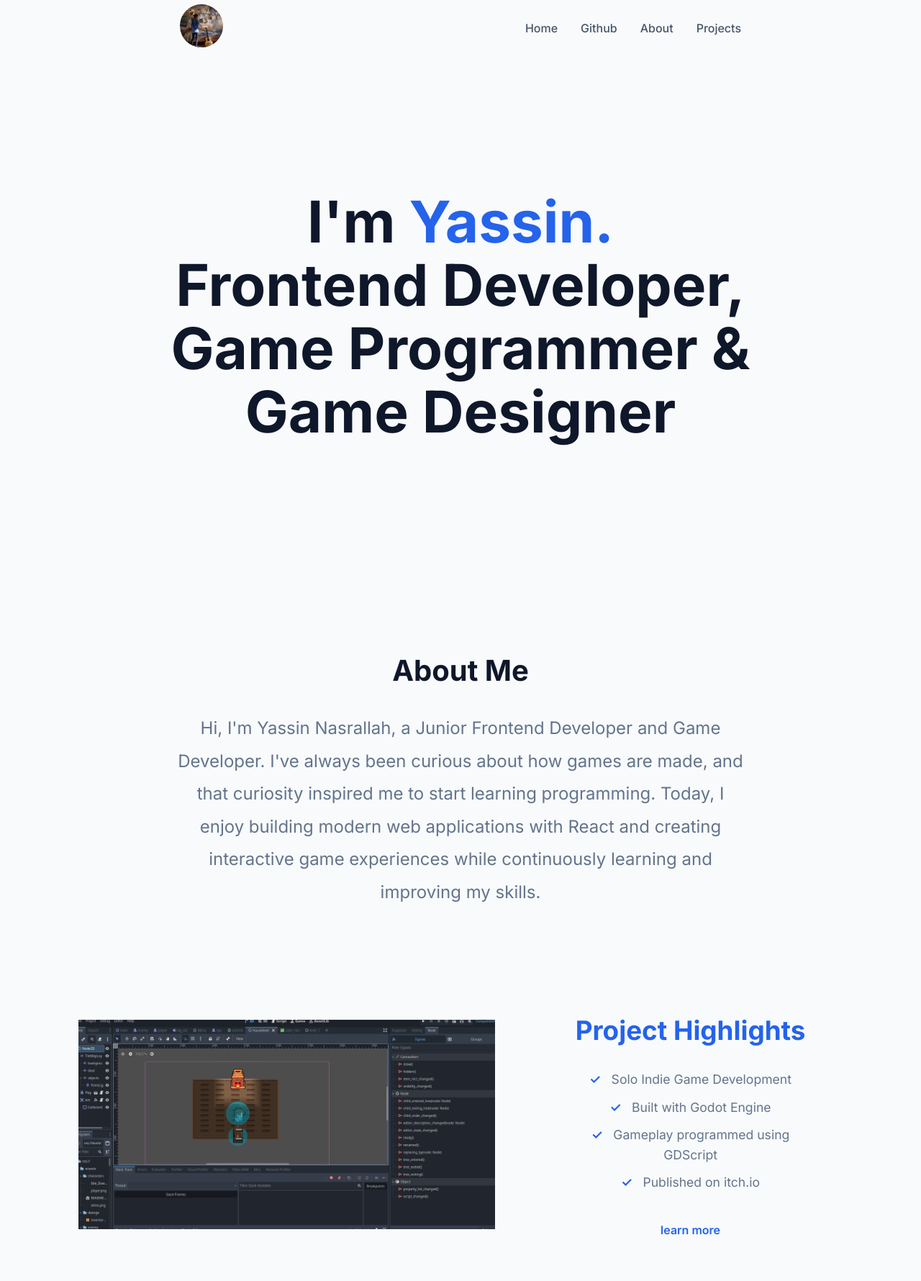
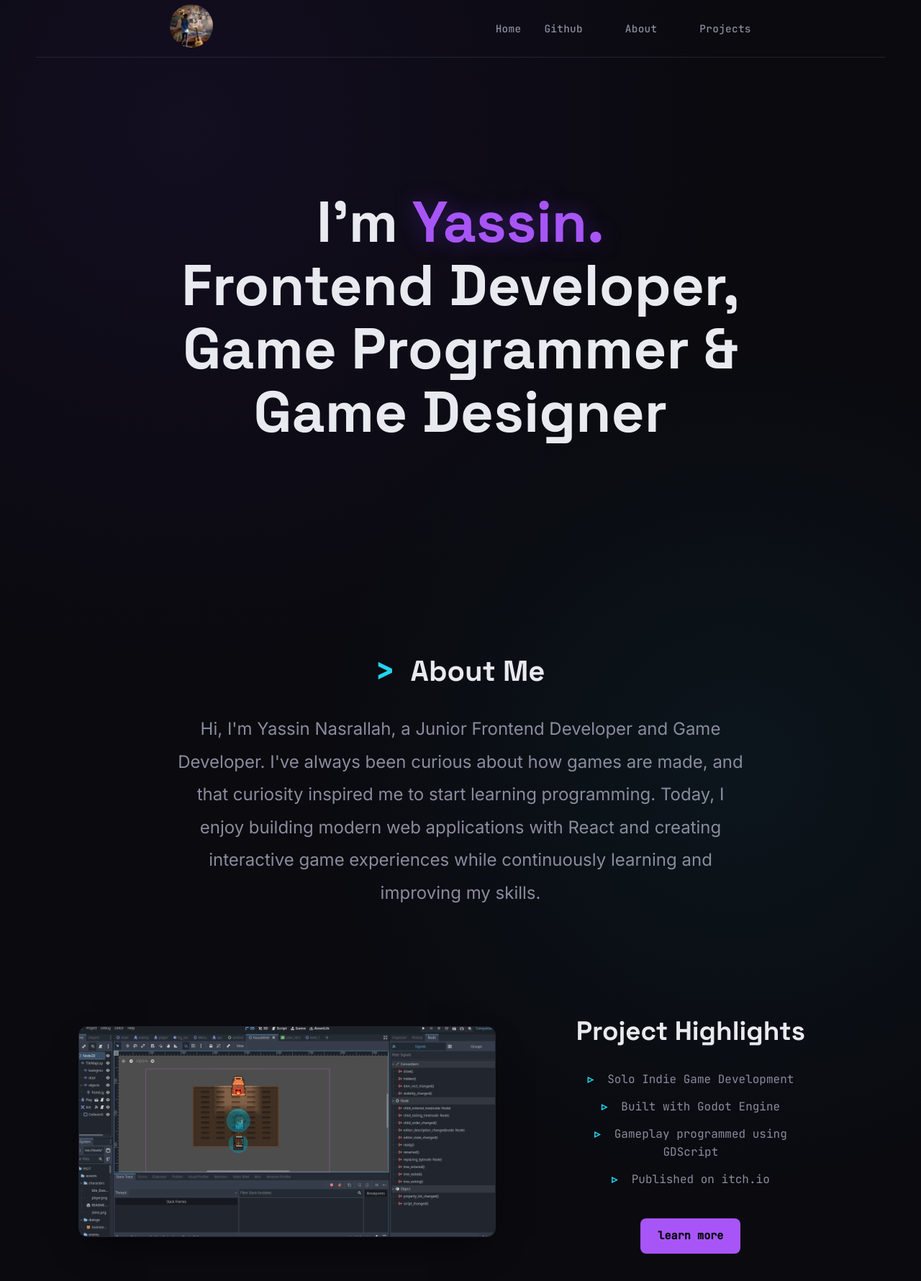
Before and after one commit to YassinNasrallah/MyProtfolio, a React (Create React App) app: page / in a window 1280 px wide. Shown: the whole page at 72% size. Built offline with nearby package versions, Linux system fonts and the light colour scheme.

Commit message:
update nainstyle.css

```diff
--- a/src/style/Main.css
+++ b/src/style/Main.css
@@ -1,4 +1,4 @@
-@import url('https://fonts.googleapis.com/css2?family=Inter:wght@300;400;500;600;700;800&display=swap');
+@import url('https://fonts.googleapis.com/css2?family=Inter:wght@300;400;500;600;700;800&family=Space+Grotesk:wght@500;600;700&family=JetBrains+Mono:wght@400;500&display=swap');
 
 * {
   margin: 0;
@@ -6,13 +6,31 @@
   box-sizing: border-box;
 }
 
+:root {
+  --bg: #0a0a0f;
+  --bg-panel: #12121a;
+  --accent: #7c3aed;
+  --accent-bright: #a855f7;
+  --accent-glow: rgba(124, 58, 237, 0.35);
+  --neon-cyan: #22d3ee;
+  --text-primary: #e9e9f0;
+  --text-secondary: #8b8b9e;
+  --border: #232330;
+
+  --font-display: "Space Grotesk", sans-serif;
+  --font-body: "Inter", sans-serif;
+  --font-mono: "JetBrains Mono", monospace;
+}
+
 body {
-  background: #f8fafc;
-  color: #1e293b;
-  font-family: "Inter", sans-serif;
+  background: var(--bg);
+  background-image:
+    radial-gradient(circle at 20% 10%, rgba(124, 58, 237, 0.08), transparent 40%),
+    radial-gradient(circle at 80% 60%, rgba(34, 211, 238, 0.06), transparent 40%);
+  color: var(--text-primary);
+  font-family: var(--font-body);
   line-height: 1.6;
 }
-
 
 .main-container {
   width: 100%;
@@ -20,10 +38,9 @@ body {
   justify-content: center;
   align-items: center;
   flex-direction: column;
-
 }
 
-
+/* ===== Navigation ===== */
 
 .nav-container {
   height: 80px;
@@ -32,6 +49,7 @@ body {
   justify-content: space-around;
   align-items: center;
   gap: 20px;
+  border-bottom: 1px solid var(--border);
 }
 
 .nav-container ul {
@@ -39,17 +57,33 @@ body {
   gap: 2rem;
   list-style: none;
 }
+
 .nav-container a,
 .nav-container li {
   text-decoration: none;
   cursor: pointer;
-  color: #475569;
+  color: var(--text-secondary);
   transition: color 0.3s ease;
+  font-family: var(--font-mono);
+  font-size: 0.9rem;
   font-weight: 500;
+  letter-spacing: 0.3px;
+  position: relative;
+}
+
+.nav-container li::before {
+  content: "// ";
+  color: var(--accent-bright);
+  opacity: 0;
+  transition: opacity 0.3s ease;
 }
 
 .nav-container li:hover {
-  color: #2563eb;
+  color: var(--text-primary);
+}
+
+.nav-container li:hover::before {
+  opacity: 1;
 }
 
 .logo img {
@@ -57,10 +91,16 @@ body {
   object-fit: contain;
   border-radius: 50%;
   cursor: pointer;
-  transition: transform 0.3s ease;
+  transition: transform 0.3s ease, box-shadow 0.3s ease;
+  box-shadow: 0 0 0 rgba(124, 58, 237, 0);
 }
 
+.logo img:hover {
+  transform: scale(1.06) rotate(-4deg);
+  box-shadow: 0 0 24px var(--accent-glow);
+}
 
+/* ===== Hero ===== */
 
 .hero-section {
   min-height: 90vh;
@@ -69,17 +109,20 @@ body {
 }
 
 .hero-section h1 {
+  font-family: var(--font-display);
   font-size: clamp(2.8rem, 6vw, 5rem);
   line-height: 1.1;
   font-weight: 700;
   max-width: 900px;
-  color: #0f172a;
+  color: var(--text-primary);
 }
 
 .hero-section span {
-  color: #2563eb;
+  color: var(--accent-bright);
+  text-shadow: 0 0 30px var(--accent-glow);
 }
 
+/* ===== About ===== */
 
 .about-section {
   padding: 100px 0;
@@ -87,37 +130,52 @@ body {
 }
 
 .about-section h1 {
+  font-family: var(--font-display);
   font-size: 2.5rem;
   margin-bottom: 25px;
-  color: #0f172a;
+  color: var(--text-primary);
+}
+
+.about-section h1::before {
+  content: "> ";
+  color: var(--neon-cyan);
+  font-family: var(--font-mono);
 }
 
 .about-section p {
-  color: #64748b;
+  color: var(--text-secondary);
   line-height: 1.9;
   font-size: 1.5rem;
 }
 
+/* ===== Projects ===== */
 
 .projects-section {
   display: flex;
   justify-content: space-around;
-
   width: 90%;
 }
 
-.left-side{
+.left-side {
   display: flex;
   justify-content: space-around;
   align-items: center;
 }
+
 .left-side img {
-
   width: 100%;
   max-width: 600px;
   object-fit: cover;
   display: block;
+  border-radius: 12px;
+  border: 1px solid var(--border);
+  box-shadow: 0 20px 50px -20px rgba(0, 0, 0, 0.6);
+  transition: box-shadow 0.3s ease, border-color 0.3s ease;
+}
 
+.left-side img:hover {
+  border-color: var(--accent);
+  box-shadow: 0 20px 60px -15px var(--accent-glow);
 }
 
 .right-side {
@@ -129,9 +187,10 @@ body {
 }
 
 .right-side h2 {
+  font-family: var(--font-display);
   font-size: 2.3rem;
   margin-bottom: 25px;
-  color: #2563eb;
+  color: var(--text-primary);
 }
 
 .right-side ul {
@@ -140,14 +199,15 @@ body {
 }
 
 .right-side li {
-  font-size: 1.1rem;
-  margin-bottom: 10px;
-  color: #64748b;
+  font-family: var(--font-mono);
+  font-size: 1rem;
+  margin-bottom: 12px;
+  color: var(--text-secondary);
 }
 
 .right-side li::before {
-  content: "✓";
-  color: #2563eb;
+  content: "▹";
+  color: var(--neon-cyan);
   margin-right: 10px;
   font-weight: bold;
 }
@@ -155,17 +215,21 @@ body {
 .right-side a {
   text-decoration: none;
   width: fit-content;
-  color: #2563eb;
+  color: var(--bg);
+  background: var(--accent-bright);
+  padding: 12px 24px;
   border-radius: 8px;
+  font-family: var(--font-mono);
   font-weight: 600;
-  transition: .3s;
+  font-size: 0.95rem;
+  transition: 0.3s;
+  box-shadow: 0 0 0 var(--accent-glow);
 }
 
 .right-side a:hover {
-
   transform: translateY(-2px);
+  box-shadow: 0 8px 30px var(--accent-glow);
 }
-
 
 /* ========================= */
 /* Large Screens (1200px+)   */
@@ -190,12 +254,10 @@ body {
   }
 }
 
-
 /* ========================= */
 /* Medium Screens (992px)    */
 /* ========================= */
 @media (max-width: 992px) {
-
   .nav-container {
     padding: 0 30px;
   }
@@ -234,14 +296,16 @@ body {
     padding: 20px;
     text-align: center;
   }
+
+  .right-side li::before {
+    margin-right: 8px;
+  }
 }
-
 
 /* ========================= */
 /* Tablets (768px)           */
 /* ========================= */
 @media (max-width: 768px) {
-
   .nav-container {
     flex-direction: column;
     height: auto;
@@ -305,12 +369,10 @@ body {
   }
 }
 
-
 /* ========================= */
 /* Mobile (480px)            */
 /* ========================= */
 @media (max-width: 480px) {
-
   .logo img {
     width: 50px;
   }
```
